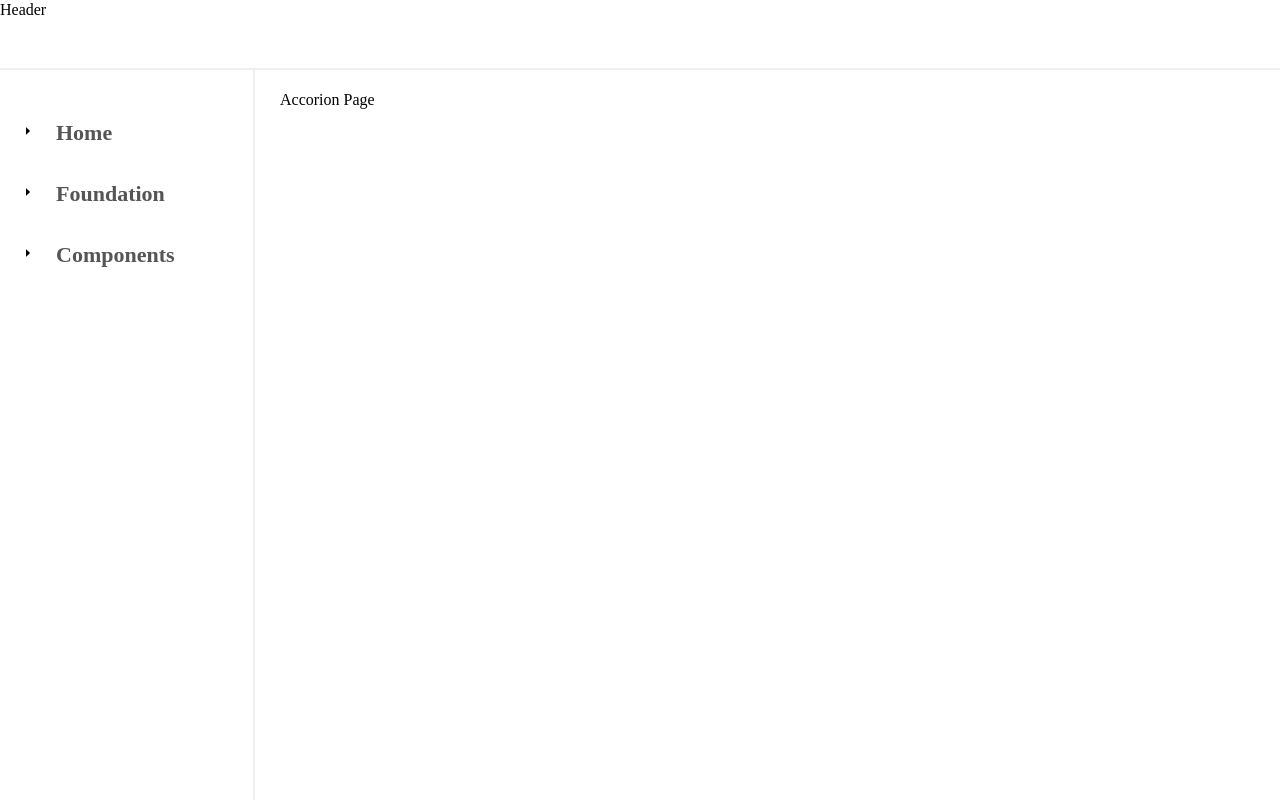
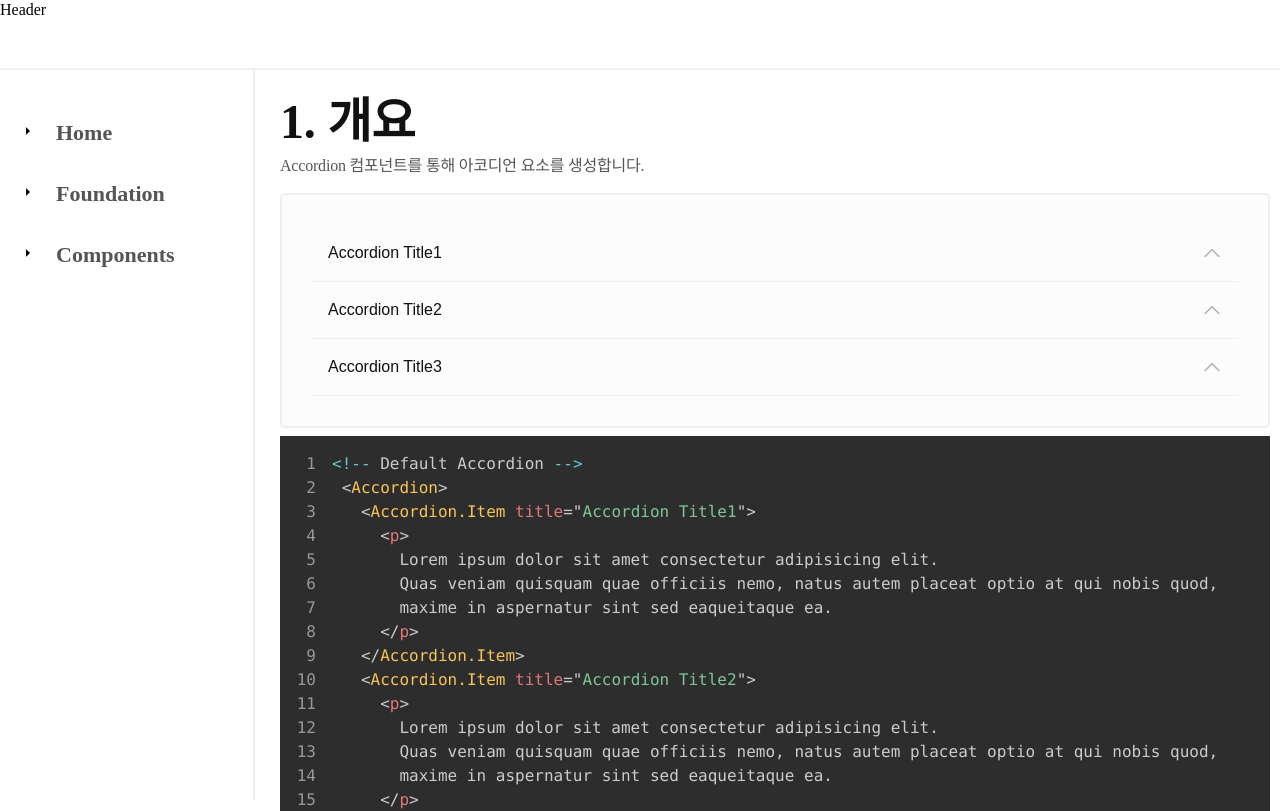
Before and after one commit to dongggggae/hyun-design-system, a Next.js app: page /components/accordion in a window 1280 px wide. Shown: the top 811 px of the page. Built offline with nearby package versions, Linux system fonts and the light colour scheme.

Commit message:
[feature/DS-86]Docs - Accordion 추가

```diff
--- a/app/(route)/components/accordion/page.tsx
+++ b/app/(route)/components/accordion/page.tsx
@@ -1,7 +1,184 @@
+'use client';
 import React from 'react';
+import dynamic from 'next/dynamic';
+
+import Heading from '@components/Typography/Heading';
+import Text from '@components/Typography/Text';
+import Accordion from '@components/Accordion/Accordion';
+
+const CodeContainer = dynamic(() => import('@docs/CodeContainer'));
 
 const AccorionPage = () => {
-  return <div className="docs">Accorion Page</div>;
+  return (
+    <div className="docs">
+      <div className="docs-accordion">
+        {/* Overview */}
+        <div className="component-content">
+          <Heading level="h2" size={2} text="1. 개요" />
+          <Text>Accordion 컴포넌트를 통해 아코디언 요소를 생성합니다.</Text>
+          <div className="preview fill">
+            <Accordion>
+              <Accordion.Item title="Accordion Title1">
+                <p>
+                  Lorem ipsum dolor sit amet consectetur adipisicing elit. Quas veniam quisquam quae officiis nemo,
+                  natus autem placeat optio at qui nobis quod, maxime in aspernatur sint sed eaqueitaque ea.
+                </p>
+              </Accordion.Item>
+              <Accordion.Item title="Accordion Title2">
+                <p>
+                  Lorem ipsum dolor sit amet consectetur adipisicing elit. Quas veniam quisquam quae officiis nemo,
+                  natus autem placeat optio at qui nobis quod, maxime in aspernatur sint sed eaqueitaque ea.
+                </p>
+              </Accordion.Item>
+              <Accordion.Item title="Accordion Title3">
+                <p>
+                  Lorem ipsum dolor sit amet consectetur adipisicing elit. Quas veniam quisquam quae officiis nemo,
+                  natus autem placeat optio at qui nobis quod, maxime in aspernatur sint sed eaqueitaque ea.
+                </p>
+              </Accordion.Item>
+            </Accordion>
+          </div>
+          <CodeContainer codeString={accordionCode.overview} />
+        </div>
+        {/* //Overview */}
+        <div className="component-content">
+          <Heading level="h2" size={2} text="2. Title" />
+          <Text>Title 프로퍼티를 통해 아코디언의 제목을 지정할 수 있습니다.</Text>
+          <div className="preview fill">
+            <Accordion>
+              <Accordion.Item title="Accordion Title1">
+                <p>
+                  Lorem ipsum dolor sit amet consectetur adipisicing elit. Quas veniam quisquam quae officiis nemo,
+                  natus autem placeat optio at qui nobis quod, maxime in aspernatur sint sed eaqueitaque ea.
+                </p>
+              </Accordion.Item>
+              <Accordion.Item title="Accordion Title2">
+                <p>
+                  Lorem ipsum dolor sit amet consectetur adipisicing elit. Quas veniam quisquam quae officiis nemo,
+                  natus autem placeat optio at qui nobis quod, maxime in aspernatur sint sed eaqueitaque ea.
+                </p>
+              </Accordion.Item>
+              <Accordion.Item title="Accordion Title3">
+                <p>
+                  Lorem ipsum dolor sit amet consectetur adipisicing elit. Quas veniam quisquam quae officiis nemo,
+                  natus autem placeat optio at qui nobis quod, maxime in aspernatur sint sed eaqueitaque ea.
+                </p>
+              </Accordion.Item>
+            </Accordion>
+          </div>
+          <CodeContainer codeString={accordionCode.title} />
+        </div>
+        <div className="component-content">
+          <Heading level="h2" size={2} text="3. isOpen" />
+          <Text>AccordionItem 컴포넌트의 isOpen 프로퍼티를 통해 해당 컨텐츠가 펼쳐진 채로 나타납니다.</Text>
+          <div className="preview fill">
+            <Accordion>
+              <Accordion.Item title="Accordion Title1" isOpen>
+                <p>
+                  Lorem ipsum dolor sit amet consectetur adipisicing elit. Quas veniam quisquam quae officiis nemo,
+                  natus autem placeat optio at qui nobis quod, maxime in aspernatur sint sed eaqueitaque ea.
+                </p>
+              </Accordion.Item>
+              <Accordion.Item title="Accordion Title2" isOpen>
+                <p>
+                  Lorem ipsum dolor sit amet consectetur adipisicing elit. Quas veniam quisquam quae officiis nemo,
+                  natus autem placeat optio at qui nobis quod, maxime in aspernatur sint sed eaqueitaque ea.
+                </p>
+              </Accordion.Item>
+              <Accordion.Item title="Accordion Title3" isOpen>
+                <p>
+                  Lorem ipsum dolor sit amet consectetur adipisicing elit. Quas veniam quisquam quae officiis nemo,
+                  natus autem placeat optio at qui nobis quod, maxime in aspernatur sint sed eaqueitaque ea.
+                </p>
+              </Accordion.Item>
+            </Accordion>
+          </div>
+          <CodeContainer codeString={accordionCode.isOpen} />
+        </div>
+      </div>
+    </div>
+  );
+};
+
+const accordionCode = {
+  overview: [
+    `<!-- Default Accordion -->`,
+    ` <Accordion>`,
+    `   <Accordion.Item title="Accordion Title1">`,
+    `     <p>`,
+    `       Lorem ipsum dolor sit amet consectetur adipisicing elit. `,
+    `       Quas veniam quisquam quae officiis nemo, natus autem placeat optio at qui nobis quod, `,
+    `       maxime in aspernatur sint sed eaqueitaque ea.`,
+    `     </p>`,
+    `   </Accordion.Item>`,
+    `   <Accordion.Item title="Accordion Title2">`,
+    `     <p>`,
+    `       Lorem ipsum dolor sit amet consectetur adipisicing elit. `,
+    `       Quas veniam quisquam quae officiis nemo, natus autem placeat optio at qui nobis quod, `,
+    `       maxime in aspernatur sint sed eaqueitaque ea.`,
+    `     </p>`,
+    `   </Accordion.Item>`,
+    `   <Accordion.Item title="Accordion Title3">`,
+    `     <p>`,
+    `       Lorem ipsum dolor sit amet consectetur adipisicing elit. `,
+    `       Quas veniam quisquam quae officiis nemo, natus autem placeat optio at qui nobis quod, `,
+    `       maxime in aspernatur sint sed eaqueitaque ea.`,
+    `     </p>`,
+    `    </Accordion.Item>`,
+    `</Accordion>`,
+  ].join(`\n`),
+  title: [
+    `<!-- Default Accordion -->`,
+    ` <Accordion>`,
+    `   <Accordion.Item title="Accordion Title1">`,
+    `     <p>`,
+    `       Lorem ipsum dolor sit amet consectetur adipisicing elit. `,
+    `       Quas veniam quisquam quae officiis nemo, natus autem placeat optio at qui nobis quod, `,
+    `       maxime in aspernatur sint sed eaqueitaque ea.`,
+    `     </p>`,
+    `   </Accordion.Item>`,
+    `   <Accordion.Item title="Accordion Title2">`,
+    `     <p>`,
+    `       Lorem ipsum dolor sit amet consectetur adipisicing elit. `,
+    `       Quas veniam quisquam quae officiis nemo, natus autem placeat optio at qui nobis quod, `,
+    `       maxime in aspernatur sint sed eaqueitaque ea.`,
+    `     </p>`,
+    `   </Accordion.Item>`,
+    `   <Accordion.Item title="Accordion Title3">`,
+    `     <p>`,
+    `       Lorem ipsum dolor sit amet consectetur adipisicing elit. `,
+    `       Quas veniam quisquam quae officiis nemo, natus autem placeat optio at qui nobis quod, `,
+    `       maxime in aspernatur sint sed eaqueitaque ea.`,
+    `     </p>`,
+    `    </Accordion.Item>`,
+    `</Accordion>`,
+  ].join(`\n`),
+  isOpen: [
+    `<!-- Default Accordion -->`,
+    ` <Accordion>`,
+    `   <Accordion.Item title="Accordion Title1" isOpen >`,
+    `     <p>`,
+    `       Lorem ipsum dolor sit amet consectetur adipisicing elit. `,
+    `       Quas veniam quisquam quae officiis nemo, natus autem placeat optio at qui nobis quod, `,
+    `       maxime in aspernatur sint sed eaqueitaque ea.`,
+    `     </p>`,
+    `   </Accordion.Item>`,
+    `   <Accordion.Item title="Accordion Title2" isOpen >`,
+    `     <p>`,
+    `       Lorem ipsum dolor sit amet consectetur adipisicing elit. `,
+    `       Quas veniam quisquam quae officiis nemo, natus autem placeat optio at qui nobis quod, `,
+    `       maxime in aspernatur sint sed eaqueitaque ea.`,
+    `     </p>`,
+    `   </Accordion.Item>`,
+    `   <Accordion.Item title="Accordion Title3" isOpen >`,
+    `     <p>`,
+    `       Lorem ipsum dolor sit amet consectetur adipisicing elit. `,
+    `       Quas veniam quisquam quae officiis nemo, natus autem placeat optio at qui nobis quod, `,
+    `       maxime in aspernatur sint sed eaqueitaque ea.`,
+    `     </p>`,
+    `    </Accordion.Item>`,
+    `</Accordion>`,
+  ].join(`\n`),
 };
 
 export default AccorionPage;
--- a/app/_components/hds/Accordion/Accordion.tsx
+++ b/app/_components/hds/Accordion/Accordion.tsx
@@ -1,17 +1,22 @@
 'use client';
 import React from 'react';
+
 import classNames from '@utils/classNames';
+
+import AccordionItem from './AccordionItem';
 
 interface AccorionProps {
   children: React.ReactNode;
   className?: string | string[];
 }
 
-const Accorion: React.FC<AccorionProps> = ({ children, className }) => {
+const Accordion: React.FC<AccorionProps> = ({ children, className }) => {
   const PREFIX = 'accordion';
   return (
     <div className={classNames(PREFIX, Array.isArray(className) ? className.join(' ') : className)}>{children}</div>
   );
 };
 
-export default Accorion;
+export default Object.assign(Accordion, {
+  Item: AccordionItem,
+});
```
